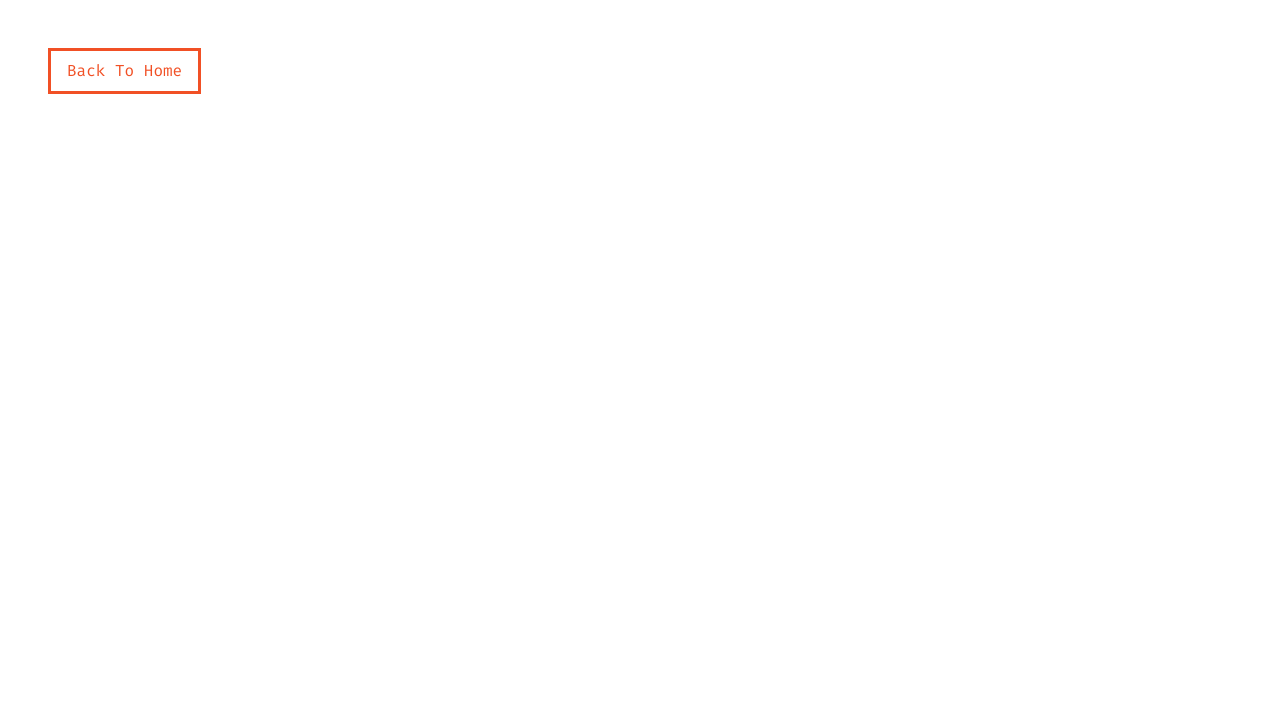
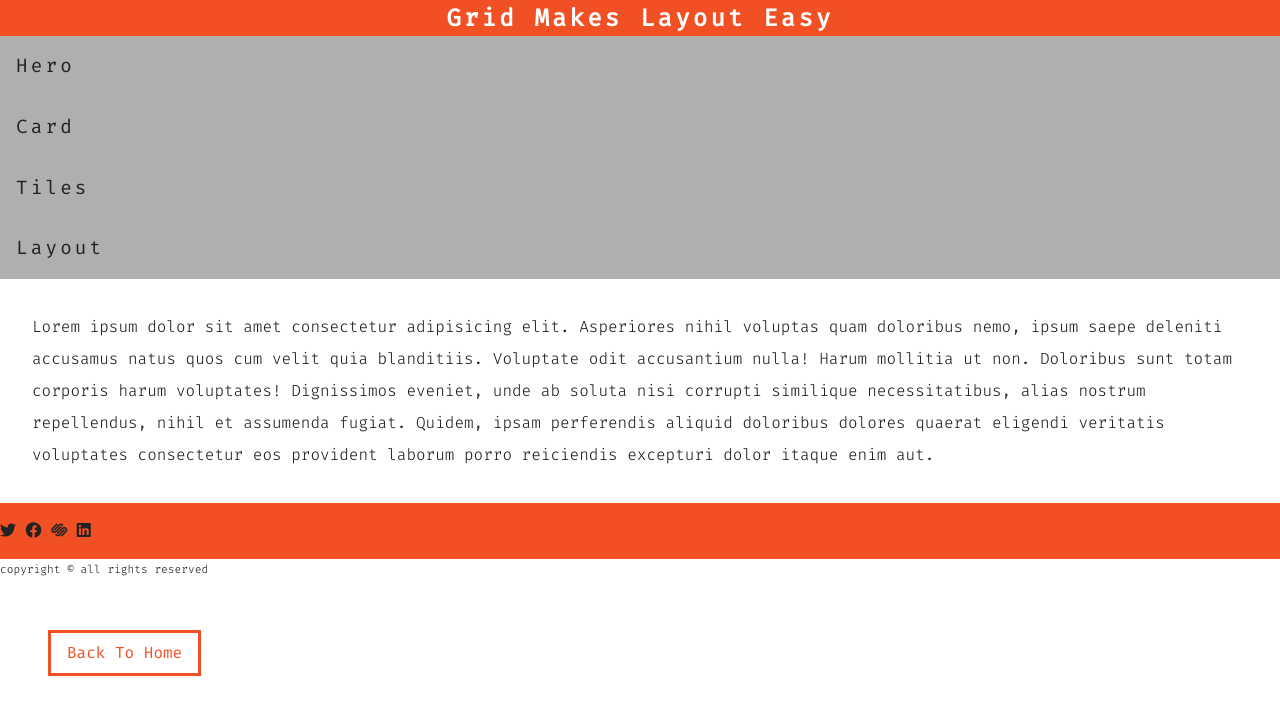
Before and after one commit to Quangnguyenz/grid-mini-projects, a plain HTML site: page layout.html in a window 1280 px wide. Drawn offline with Linux system fonts and the light colour scheme.

Commit message:
Grid layout

```diff
--- a/layout.html
+++ b/layout.html
@@ -20,6 +20,53 @@
     <title>layout project</title>
   </head>
   <body>
+    <main>
+      <!-- header -->
+      <header class="header">
+        <h2>grid makes layout easy</h2>
+      </header>
+    </main>
+    <nav class="navbar">
+      <ul>
+        <li>
+          <a href="hero.html">hero</a>
+        </li>
+        <li>
+          <a href="card.html">card</a>
+        </li>
+        <li>
+          <a href="tiles.html">tiles</a>
+        </li>
+        <li>
+          <a href="layout.html">layout</a>
+        </li>
+      </ul>
+    </nav>
+    <section class="content">
+        <!-- content -->
+        <p>
+          Lorem ipsum dolor sit amet consectetur adipisicing elit. Asperiores
+          nihil voluptas quam doloribus nemo, ipsum saepe deleniti accusamus
+          natus quos cum velit quia blanditiis. Voluptate odit accusantium
+          nulla! Harum mollitia ut non. Doloribus sunt totam corporis harum
+          voluptates! Dignissimos eveniet, unde ab soluta nisi corrupti
+          similique necessitatibus, alias nostrum repellendus, nihil et
+          assumenda fugiat. Quidem, ipsam perferendis aliquid doloribus dolores
+          quaerat eligendi veritatis voluptates consectetur eos provident
+          laborum porro reiciendis excepturi dolor itaque enim aut.
+        </p>
+      </section>
+      <!-- sidebar -->
+      <section class="sidebar">
+        <span><i class="fab fa-twitter"></i></span>
+        <span><i class="fab fa-facebook"></i></span>
+        <span><i class="fab fa-squarespace"></i></span>
+        <span><i class="fab fa-linkedin"></i></span>
+      </section>
+      <div class="footer">
+        <p>copyright &copy; all rights reserved</p>
+      </div>
+    </nav>
     <a href="index.html" class="btn">back to home</a>
   </body>
 </html>
--- a/styles.css
+++ b/styles.css
@@ -261,6 +261,85 @@ Tiles
     grid-template-areas:
       "a a a b"
       "a a a c"
-      "d d d d";
+      "d d d d"
+      "e f f f"
+      "e g h i";
+  }
+  .tiles img {
+    height: 100%;
+    object-fit: cover;
+  }
+  .tile-1 {
+    grid-area: d;
+  }
+  .tile-2 {
+    grid-area: b;
+  }
+  .tile-3 {
+    grid-area: c;
+  }
+  .tile-4 {
+    grid-area: a;
+  }
+  .tile-5 {
+    grid-area: e;
+  }
+  .tile-6 {
+    grid-area: f;
+  }
+  .tile-7 {
+    grid-area: g;
+  }
+  .tile-8 {
+    grid-area: h;
+  }
+  .tile-9 {
+    grid-area: i;
   }
 }
+
+/*
+===============
+Layout
+===============
+*/
+.header {
+  background: var(--primaryColor);
+  color: var(--mainWhite);
+  text-align: center;
+}
+
+.navbar {
+  background: var(--darkGrey);
+}
+
+.navbar li {
+  list-style-type: none;
+}
+
+.navbar a {
+  padding: 1rem;
+  display: inline-block;
+  text-transform: capitalize;
+  letter-spacing: var(--mainSpacing);
+  font-size: 1.2rem;
+  color: var(--mainBlack);
+  transition: var(--mainTransition);
+}
+
+.navbar a:hover {
+  color: var(--mainWhite);
+}
+
+.content {
+  padding: 2rem;
+}
+
+.content p {
+  font-size: 1rem;
+}
+
+.sidebar {
+  background: var(--primaryColor);
+  padding: 1rem 0;
+}
```
Also changed, not shown: index.html (+1 -1 lines), tiles.html (+9 -9 lines).
